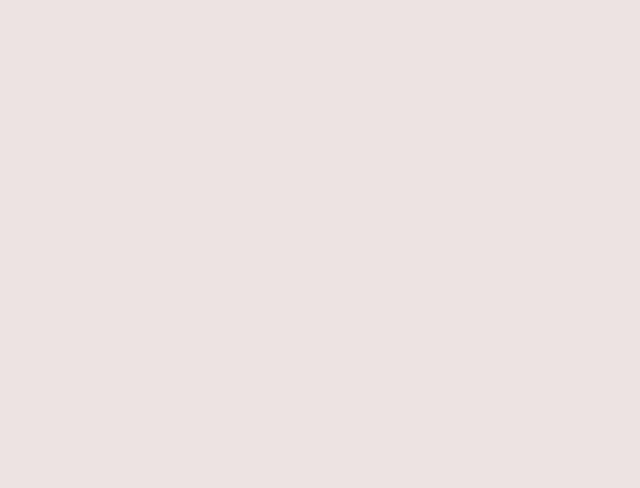
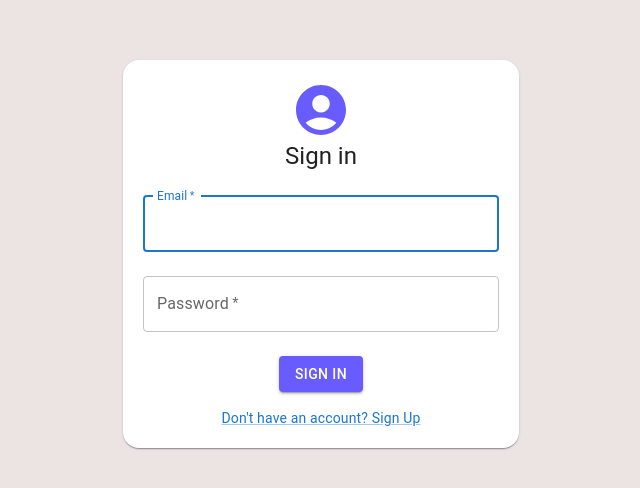
Before and after one commit to Semini-Sawbhagya/Aegis-Bank, a React (Create React App) app in the folder client/my-app/: page /login in a window 1280 px wide. Before the commit this address had no page. Shown: the part 146-634 px from the top of the page, without its empty margins (319-959 px from the left). Built offline with nearby package versions, Linux system fonts and the light colour scheme.

Commit message:
modified

```diff
--- a/client/my-app/src/App.jsx
+++ b/client/my-app/src/App.jsx
@@ -1,22 +1,23 @@
 import React from 'react';
 import UserDashboard from './components/user/dashboard/UserDashboard';
-//import UserLogin from './components/Login/UserLogin';
-//import SignUp from './components/Login/SignUp';
+import UserLogin from './components/Login/UserLogin';
+import SignUp from './components/Login/SignUp';
+import { BrowserRouter as Router, Route, Routes, Navigate} from 'react-router-dom';
 
-import { BrowserRouter as Router, Route, Routes, Navigate} from 'react-router-dom';
 function App() {
   return (
     <div className="App">
-    <Router>
+      <Router>
         <Routes>
+          {/* <Route path="/" element={<UserLogin />} /> */}
+          <Route path="/login" element={<UserLogin />} />
+          <Route path="/signup" element={<SignUp />} />
           <Route path="/dashboard/*" element={<UserDashboard />} />
+          <Route path="/" element={<Navigate to="/login" replace />} />
         </Routes>
       </Router>
     </div>
   );
 }
-          /*<Route path="/login"  element={<UserLogin />} />
-          <Route path="/signup" element={<SignUp />}/> */
-
 
 export default App;
```
